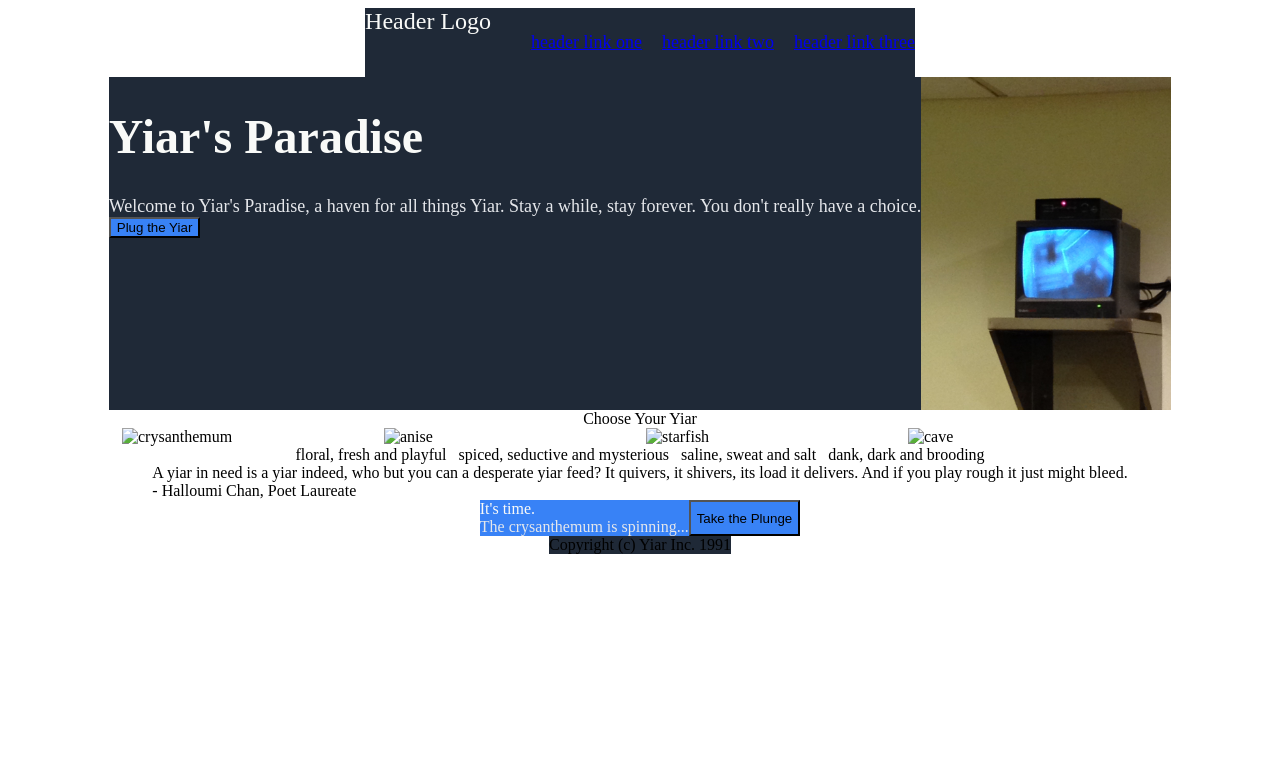
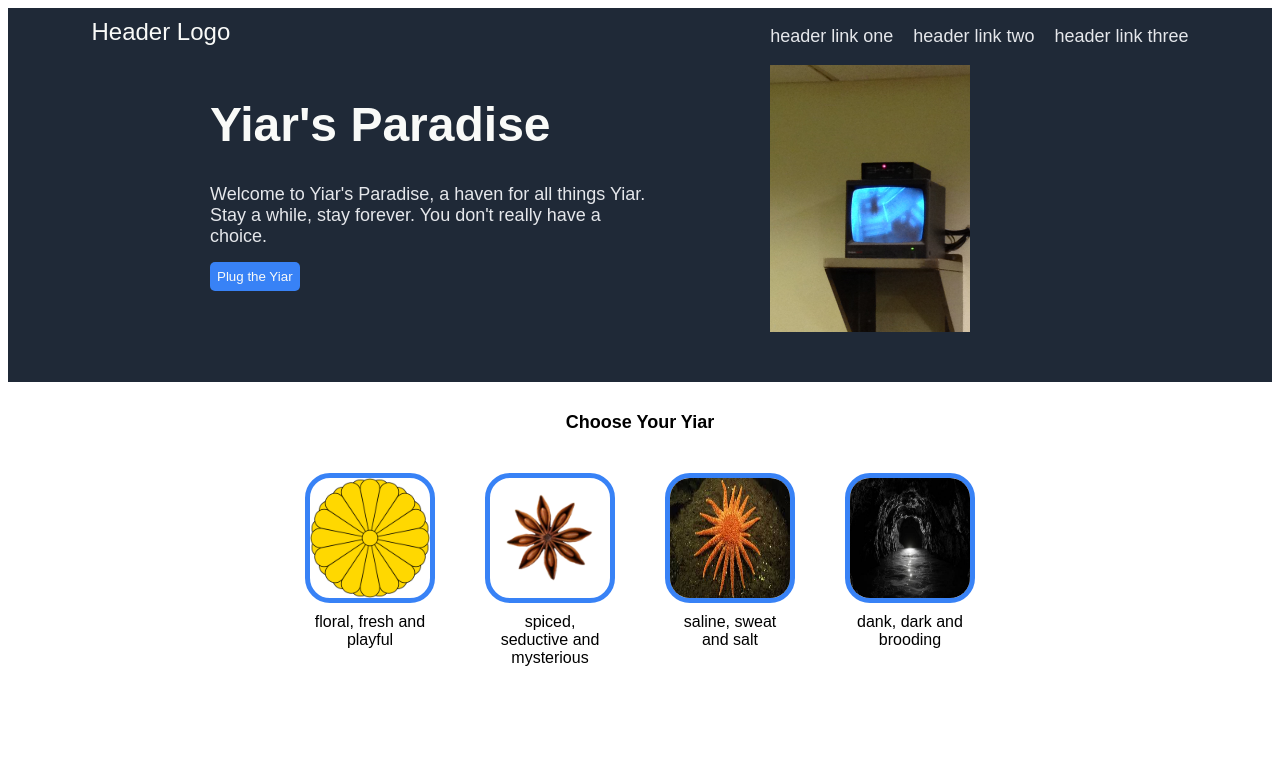
Before and after one commit to beanssoup/landing-page, a plain HTML site: page index.html in a window 1280 px wide. Shown: the top 764 px of the page. Drawn offline with Linux system fonts and the light colour scheme.

Commit message:
Complete project and add img files

```diff
--- a/index.html
+++ b/index.html
@@ -9,7 +9,9 @@
 </head>
 <body>
     <div class="header">
+        <div class="logo">
         Header Logo
+        </div>
         <div class="links">
             <ul>
                 <li><a href="#">header link one</a></li>
@@ -32,18 +34,15 @@
     </div>
     <div class="title">Choose Your Yiar</div>
     <div class="second">
-        <img src="" alt="crysanthemum">
-        <img src="" alt="anise">
-        <img src="" alt="starfish">
-        <img src="" alt="cave">
+        <img src="crysanthemum.png" alt="crysanthemum">
+        <img src="anise.jpg" alt="anise">
+        <img src="starfish.jpeg" alt="starfish">
+        <img src="cave.jpg" alt="cave">
     </div>
     <div class="secondtext">
         <div class="description">floral, fresh and playful</div>
-
         <div class="description">spiced, seductive and mysterious</div>
-
         <div class="description">saline, sweat and salt</div>
-
         <div class="description">dank, dark and brooding</div>
     </div>
     <div class="third">
--- a/landing-page.css
+++ b/landing-page.css
@@ -1,19 +1,55 @@
 body {
     display: flex;
     flex-direction: column;
-    align-items: center;
+    font-family: sans-serif;
+
 
 }
-img {
-    width: 250px
-}
+
 
 .header {
     display: flex;
-    justify-content: space-between;
+    justify-content: center;
+    gap: 500px;
     background-color: #1f2937;
     font-size: 24px;
     color: #f9faf8;
+}
+
+.logo {
+    padding-top: 10px;
+}
+
+
+li {
+    list-style-type: none;
+}
+
+ul {
+    display: flex;
+    gap: 20px;
+
+
+}
+
+
+.links {
+    font-size: 18px;
+    color: #e5e7eb;
+    padding: 0px;
+    margin: 0px;
+}
+
+.first img {
+    width: 200px;
+    padding: 0px 200px 50px 10px;
+
+}
+
+a {
+    text-decoration: none;
+    color: #e5e7eb;
+    display: block;
 }
 
 h1 {
@@ -22,60 +58,121 @@ h1 {
     color: #F9FAF8;
 }
 
-.subtext, li {
+.subtext {
     font-size: 18px;
     color: #e5e7eb;
 }
 
-li {
-    list-style-type: none;
+.subtext {
+    width: 450px;
 }
 
-ul {
-    display: flex;
-    gap: 20px;
-}
+
+
 
 .first {
     display: flex;
+    background-color: #1f2937;
+    justify-content: center;
 }
 
 .text {
     display: flex;
     flex-direction: column;
-    background-color: #1f2937;
+    padding: 0px 100px 0px;
+}
+
+.title {
+    display: flex;
+    justify-content: center;
+    font-weight: bold;
+    font-size: large;
+    padding: 30px 0px 40px;
+}
+
+.second {
+    display: flex;
+    gap: 50px;
+    justify-content: center;
+}
+
+.secondtext {
+    display: flex;
+    gap: 60px;
+    justify-content: center;
+    padding: 0px 0px 50px;
+}
+
+.second img {
+    width: 120px;
+    border: #3882f6 5px solid;
+    border-radius: 25px;
 }
 
 
-.second, .secondtext{
-    display: flex;
-    gap: 12px;
+.secondtext .description {
+    width: 120px;
+    text-align: center;
+    padding: 10px 0px 50px;
 }
 
 .third {
+    display: flex;
+    flex-direction: column;
+    align-items: flex-end;
+    font-size: 36px;
+    font-style: italic;
+    color: #1f2937;
+    background-color: #e5e7eb;
+    padding: 150px;
 
 }
 
+.third .author {
+    font-size: large;
+    font-style: normal;
+    font-weight: bold;
+    padding: 25px 150px 0px;
+}
+
 .fourth {
+    background-color: #ffffff;
+}
+
+.box {
     background-color: #3882f6;
+    margin: 70px 100px;
+    display: flex;
+    justify-content: space-between;
+    padding: 25px 80px;
+    border-radius: 5px;
 
 }
 
 .fourth .words {
     color: #F9FAF8;
+    font-weight: bold;
 }
 
 .fourth .words .line {
     color: #e5e7eb;
+    font-size: small;
+    font-weight: 100;
 }
 
 button {
     background-color: #3882f6;
+    color: #F9FAF8;
+    border-radius: 5px;
+    padding: 5px;
+    border: solid;
 
 }
 
-.box {
-    display: flex;
+.first button {
+    border:#3882f6;
+    padding: 7px;
+    margin: 15px 0px;
 }
 
 .words {
@@ -84,5 +181,9 @@ button {
 }
 
 .footer {
+    display: flex;
     background-color: #1f2937;
+    color: #e5e7eb;
+    justify-content: center;
+    padding: 15px;
 }
```
Also changed, not shown: anise.jpg (added), cave.jpg (added), crysanthemum.png (added), starfish.jpeg (added).
